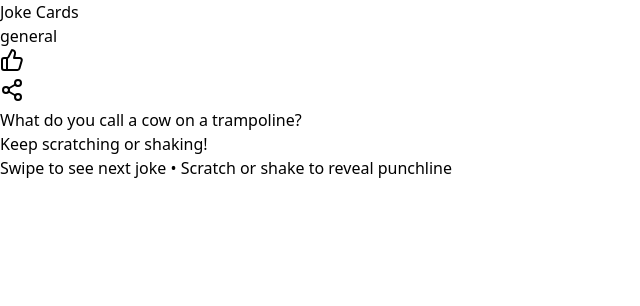
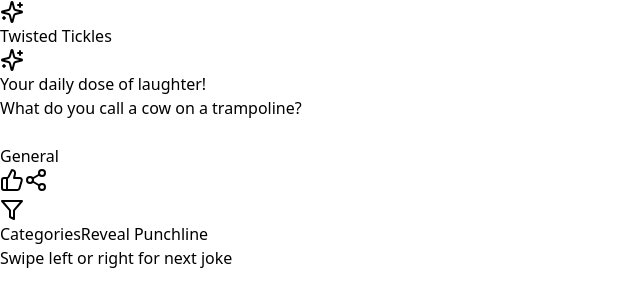
Before and after one commit to Piyush11204/TwistedTickles, a React (Vite) app in the folder Dailyjokes/: page / in a window 1280 px wide. Shown: the top 306 px of the page, without its empty margins (0-640 px from the left). Built offline with nearby package versions, Linux system fonts and the light colour scheme.

Commit message:
refactor JokesPage component: enhance UI with new design, add share button, and improve joke reveal functionality

```diff
--- a/Dailyjokes/src/components/JokesPage.jsx
+++ b/Dailyjokes/src/components/JokesPage.jsx
@@ -1,6 +1,6 @@
 import React, { useState, useEffect } from 'react';
 import { motion, AnimatePresence, useAnimation } from 'framer-motion';
-import { Filter, Smartphone } from 'lucide-react';
+import { Sparkles, Share2, Filter, ThumbsUp } from 'lucide-react';
 import jokesData from './Jokes.json';
 import JokeCard from './JokeCard.jsx';
 
@@ -14,44 +14,25 @@ const JokesPage = () => {
   const [isRevealed, setIsRevealed] = useState(false);
   const controls = useAnimation();
 
-  // Initialize jokes and categories
   useEffect(() => {
     const processedJokes = jokesData.map(joke => ({
       setup: joke.setup,
       punchline: joke.punchline,
       type: joke.type || 'general',
     }));
-
     setJokes(processedJokes);
     const uniqueCategories = new Set(processedJokes.map(joke => joke.type));
     setCategories(['all', ...Array.from(uniqueCategories)]);
     getRandomJoke(processedJokes);
   }, []);
 
-  // Filter jokes based on selected category
-  const filteredJokes = selectedCategory === 'all'
-    ? jokes
-    : jokes.filter(joke => joke.type === selectedCategory);
-
-  // Get random joke function
-  const getRandomJoke = (jokesList = filteredJokes) => {
+  const getRandomJoke = (jokesList = jokes) => {
     if (jokesList.length === 0) return;
     const randomIndex = Math.floor(Math.random() * jokesList.length);
     setCurrentJoke(jokesList[randomIndex]);
     setIsRevealed(false);
   };
 
-  // Handle category selection
-  const handleCategorySelect = (category) => {
-    setSelectedCategory(category);
-    setShowCategoryFilter(false);
-    const newFilteredJokes = category === 'all'
-      ? jokes
-      : jokes.filter(joke => joke.type === category);
-    getRandomJoke(newFilteredJokes);
-  };
-
-  // Handle drag gesture
   const handleDragEnd = (event, info) => {
     const DRAG_THRESHOLD = 50;
     if (Math.abs(info.offset.x) > DRAG_THRESHOLD) {
@@ -82,60 +63,52 @@ const JokesPage = () => {
   };
 
   return (
-    <div className="min-h-screen bg-gradient-to-b from-violet-100 to-blue-100 p-6">
-      <div className="max-w-4xl mx-auto">
-        <div className="text-center mb-12">
-          <h1 className="text-4xl font-bold text-violet-800 mb-4">Joke Cards</h1>
-          <div className="flex justify-center gap-4">
-            {/* <button
-              onClick={() => setShowCategoryFilter(!showCategoryFilter)}
-              className="inline-flex items-center px-4 py-2 bg-violet-600 hover:bg-violet-700 text-white rounded-lg transition-colors"
-            >
-              <Filter className="mr-2 h-4 w-4" />
-              Categories
-            </button>
-            <button
-              className="inline-flex items-center px-4 py-2 bg-violet-600 hover:bg-violet-700 text-white rounded-lg transition-colors"
-              onClick={() => setIsRevealed(true)}
-            >
-              <Smartphone className="mr-2 h-4 w-4" />
-              Show Punchline
-            </button> */}
-          </div>
-        </div>
+    <div className="min-h-screen bg-black">
+      {/* Decorative elements */}
+      <div className="absolute inset-0 overflow-hidden">
+        <div className="absolute -top-40 -right-40 w-96 h-96 bg-yellow-400 rounded-full blur-3xl opacity-20" />
+        <div className="absolute -bottom-40 -left-40 w-96 h-96 bg-yellow-400 rounded-full blur-3xl opacity-20" />
+      </div>
+
+      <div className="relative max-w-4xl mx-auto px-4 py-8">
+        {/* Header */}
+        <motion.div
+          initial={{ y: -20, opacity: 0 }}
+          animate={{ y: 0, opacity: 1 }}
+          className="text-center mb-12"
+        >
+          <h1 className="text-5xl font-bold text-yellow-400 mb-2 flex items-center justify-center gap-2">
+            <Sparkles className="w-8 h-8" />
+            Twisted Tickles
+            <Sparkles className="w-8 h-8" />
+          </h1>
+          <p className="text-yellow-200/60 text-lg">Your daily dose of laughter!</p>
+        </motion.div>
 
         {/* Category Filter */}
-        {showCategoryFilter && (
-          <div className="fixed inset-0 bg-black bg-opacity-50 z-50 flex items-center justify-center p-4">
-            <div className="bg-white rounded-xl p-6 w-full max-w-md">
-              <h2 className="text-xl font-semibold mb-4">Select Category</h2>
-              <div className="grid grid-cols-2 gap-2">
-                {categories.map((category) => (
-                  <button
-                    key={category}
-                    onClick={() => handleCategorySelect(category)}
-                    className={`p-2 rounded-lg transition-colors ${
-                      selectedCategory === category
-                        ? 'bg-violet-600 text-white'
-                        : 'bg-gray-100 hover:bg-violet-100'
-                    }`}
-                  >
-                    {category.charAt(0).toUpperCase() + category.slice(1)}
-                  </button>
-                ))}
-              </div>
+        <motion.div
+          initial={false}
+          animate={showCategoryFilter ? { height: 'auto', opacity: 1 } : { height: 0, opacity: 0 }}
+          className="overflow-hidden mb-6"
+        >
+          <div className="flex flex-wrap gap-2 justify-center">
+            {categories.map(category => (
               <button
-                onClick={() => setShowCategoryFilter(false)}
-                className="mt-4 w-full p-2 bg-gray-200 rounded-lg hover:bg-gray-300 transition-colors"
+                key={category}
+                onClick={() => setSelectedCategory(category)}
+                className={`px-4 py-2 rounded-full text-sm font-medium transition-all
+                  ${selectedCategory === category
+                    ? 'bg-yellow-400 text-black'
+                    : 'bg-yellow-400/10 text-yellow-400 hover:bg-yellow-400/20'}`}
               >
-                Close
+                {category.charAt(0).toUpperCase() + category.slice(1)}
               </button>
-            </div>
+            ))}
           </div>
-        )}
+        </motion.div>
 
-        {/* Joke Card with Drag */}
-        <div className="relative h-[400px] flex items-center justify-center">
+        {/* Main Joke Card */}
+        <div className="relative h-[450px] flex items-center justify-center">
           <AnimatePresence mode="wait">
             {currentJoke && (
               <motion.div
@@ -144,22 +117,64 @@ const JokesPage = () => {
                 dragConstraints={{ left: 0, right: 0 }}
                 dragElastic={0.7}
                 onDragEnd={handleDragEnd}
-
                 className="w-full touch-pan-x"
               >
-                <JokeCard
-                  joke={currentJoke}
-                  isRevealed={isRevealed}
-                  likedJokes={likedJokes}
-                  setLikedJokes={setLikedJokes}
-                />
+                <div className="bg-gradient-to-br from-yellow-400 via-yellow-300 to-yellow-400 p-1 rounded-2xl shadow-lg">
+                  <div className="bg-black rounded-xl p-6 min-h-[300px] flex flex-col justify-between">
+                    <div className="space-y-6">
+                      <p className="text-yellow-400 text-xl font-medium">{currentJoke.setup}</p>
+                      <motion.p
+                        initial={{ opacity: 0 }}
+                        animate={{ opacity: isRevealed ? 1 : 0 }}
+                        className="text-yellow-200 text-lg"
+                      >
+                        {isRevealed ? currentJoke.punchline : '***************'}
+                      </motion.p>
+                    </div>
+                    <div className="flex justify-between items-center mt-4">
+                      <span className="text-yellow-400/60 text-sm">
+                        {currentJoke.type.charAt(0).toUpperCase() + currentJoke.type.slice(1)}
+                      </span>
+                      <div className="flex gap-3">
+                        <button
+                          onClick={() => setLikedJokes(prev =>
+                            new Set([...prev, currentJoke.setup])
+                          )}
+                          className="text-yellow-400 hover:text-yellow-300 transition-colors"
+                        >
+                          <ThumbsUp className="w-5 h-5" />
+                        </button>
+                        <button className="text-yellow-400 hover:text-yellow-300 transition-colors">
+                          <Share2 className="w-5 h-5" />
+                        </button>
+                      </div>
+                    </div>
+                  </div>
+                </div>
               </motion.div>
             )}
           </AnimatePresence>
         </div>
 
-        <div className="text-center mt-8 text-gray-600">
-          Swipe to see next joke • Scratch or shake to reveal punchline
+        {/* Controls */}
+        <div className="flex justify-center gap-4 mt-8">
+          <button
+            onClick={() => setShowCategoryFilter(!showCategoryFilter)}
+            className="flex items-center gap-2 px-6 py-3 bg-yellow-400/10 text-yellow-400 rounded-full hover:bg-yellow-400/20 transition-colors"
+          >
+            <Filter className="w-5 h-5" />
+            Categories
+          </button>
+          <button
+            onClick={() => setIsRevealed(!isRevealed)}
+            className="px-6 py-3 bg-yellow-400 text-black rounded-full font-medium hover:bg-yellow-300 transition-colors"
+          >
+            {isRevealed ? 'Hide Punchline' : 'Reveal Punchline'}
+          </button>
+        </div>
+
+        <div className="text-center mt-8 text-yellow-400/60">
+          Swipe left or right for next joke
         </div>
       </div>
     </div>
```
